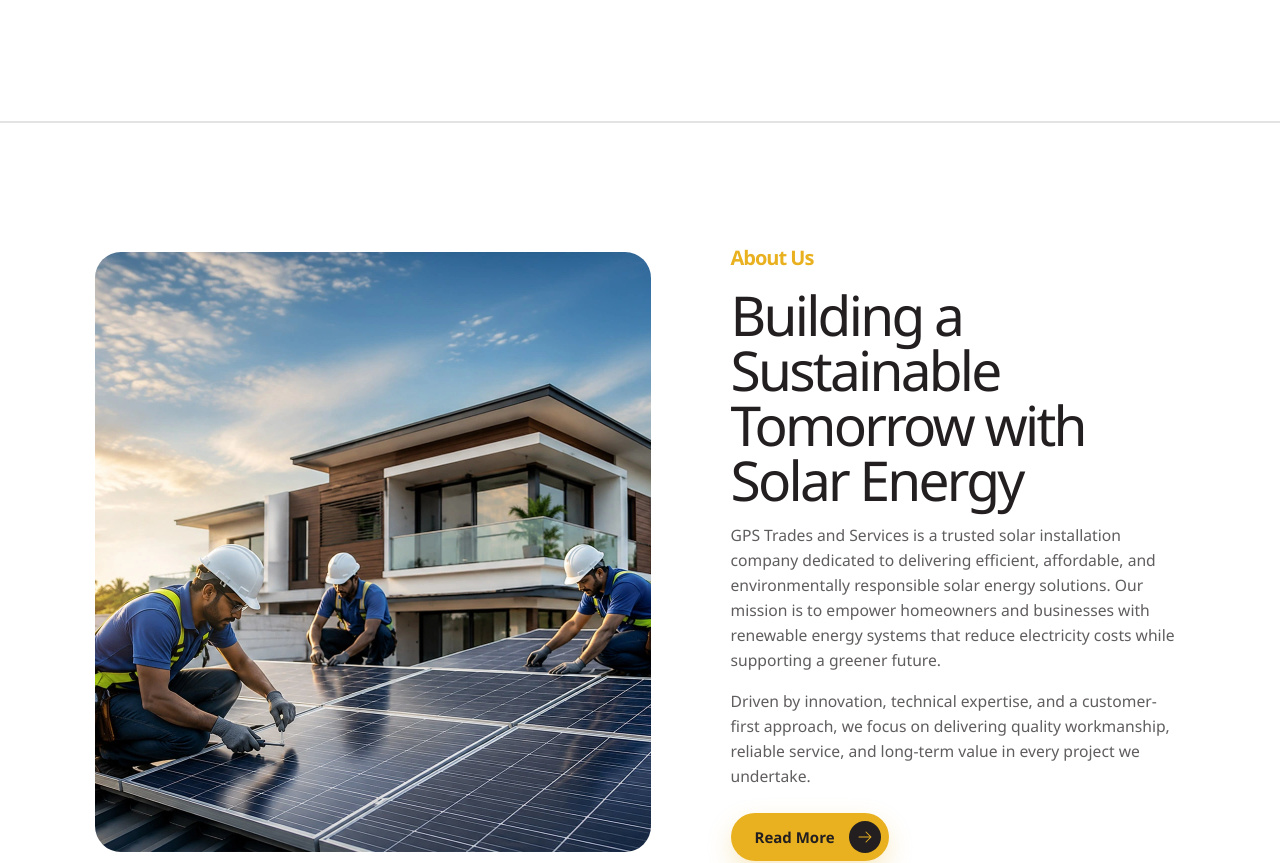
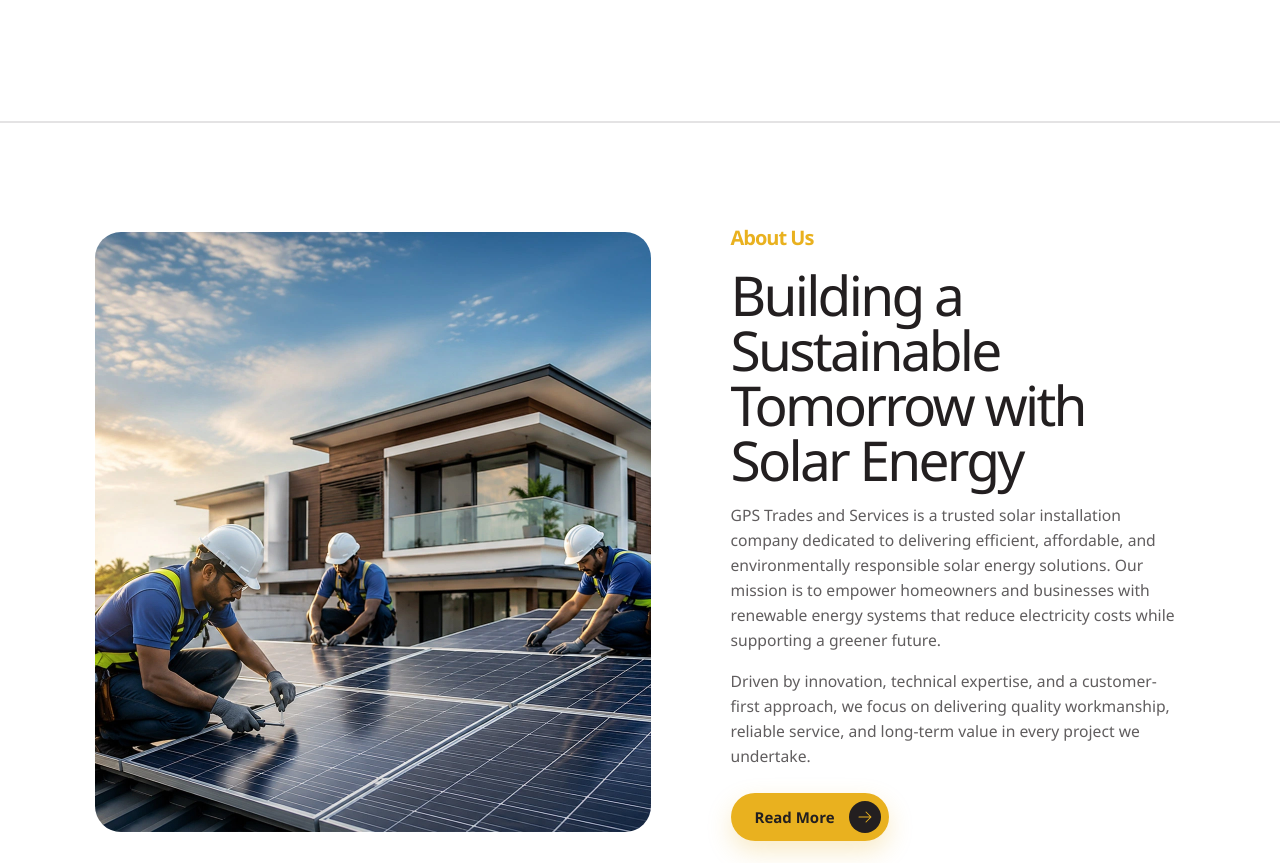
Before and after one commit to nikhilkumar202002/GPS-SOLAR, a Next.js app: page / in a window 1280 px wide. Shown: the part 1160-2023 px from the top of the page. Built offline with nearby package versions, Linux system fonts and the light colour scheme.

Commit message:
fix: adjust padding in About Us section for better layout

```diff
--- a/app/component/sections/SectionStyles.css
+++ b/app/component/sections/SectionStyles.css
@@ -3,7 +3,7 @@
   position: relative;
   border-top: 1px solid rgba(35, 31, 32, 0.12);
   border-bottom: 1px solid rgba(35, 31, 32, 0.12);
-  padding: 120px 0;
+  padding: 100px 0;
 }
 
 .about-us-inner {
```
